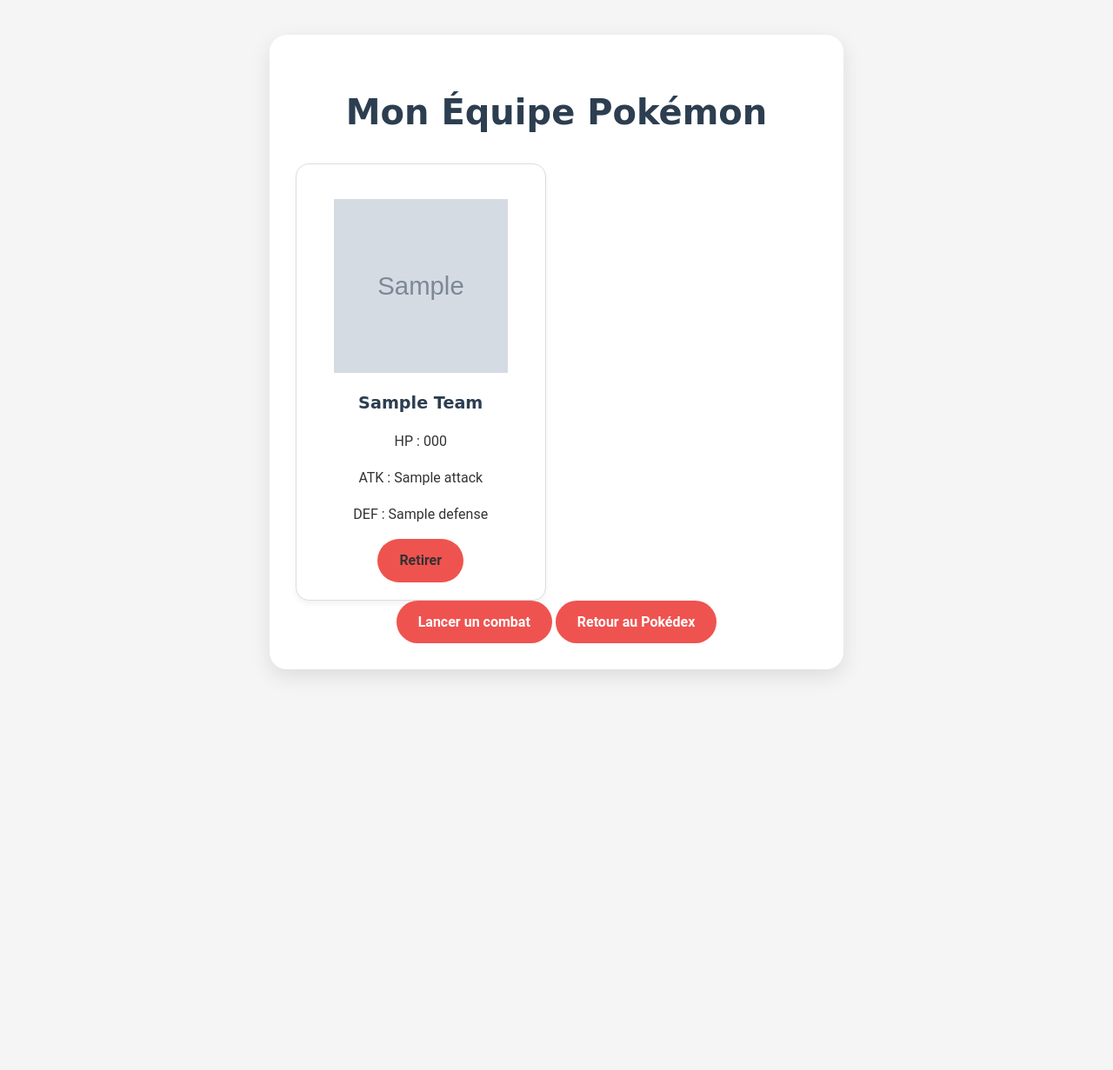
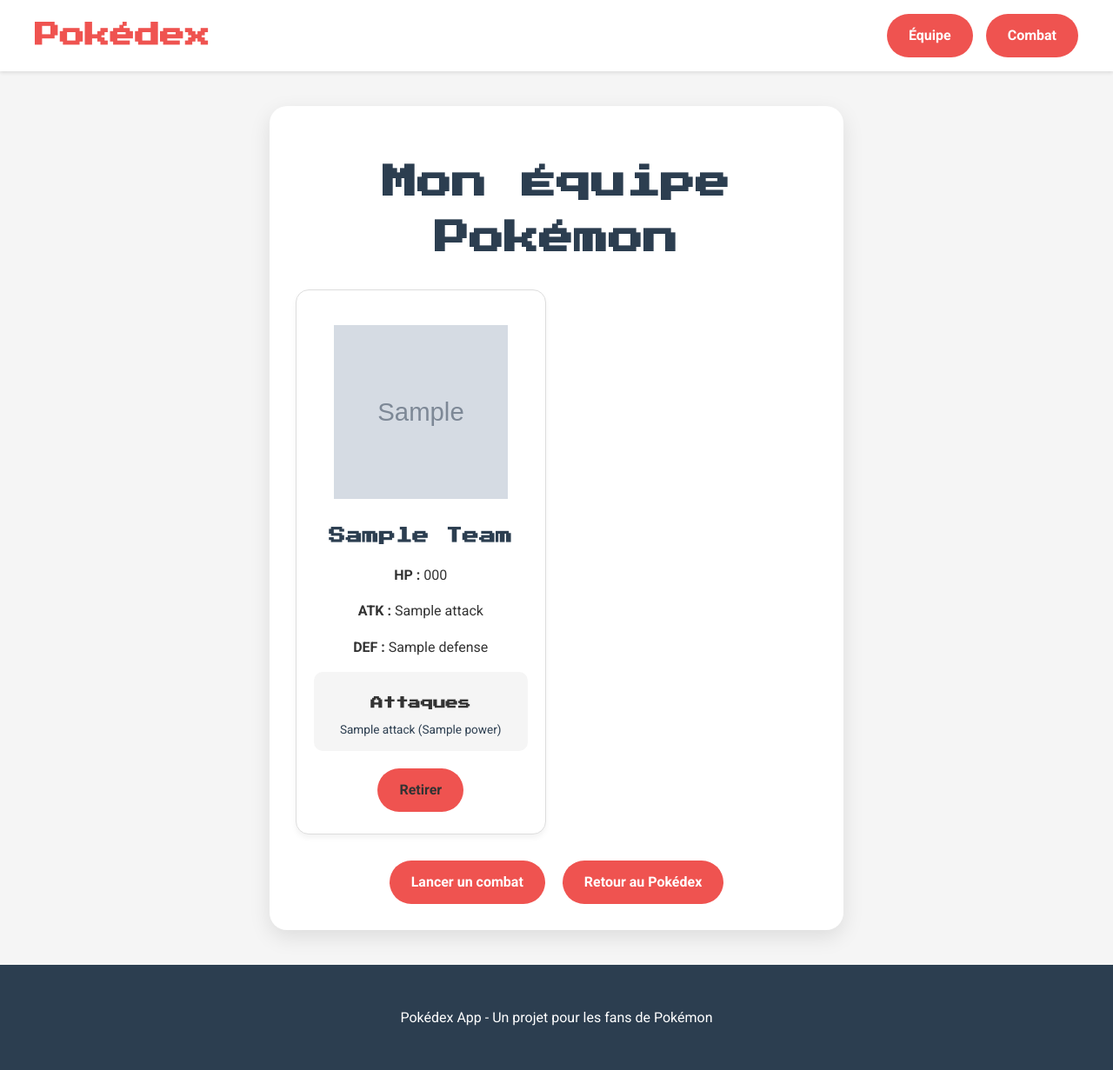
Before and after one commit to LoricWorms/PokeProject, a Django app: template pokeApp/templates/pokeApp/team.html in a window 1280 px wide. Shown: the whole page at 87% size. Before the commit the page ends 778 px from the top, so only its background shows below. Run offline with Django 5.2, Linux system fonts and the light colour scheme; the template is opened without the code that fills it: most values are stand-ins (such as "Sample title", 1, 10 or a date in 2020); grey boxes marked "Sample" are stand-in pictures.

Commit message:
refonte graphique pour la partie équuipe

```diff
--- a/pokeApp/static/css/pokemon.css
+++ b/pokeApp/static/css/pokemon.css
@@ -235,13 +235,6 @@
 .enemy-card {
     border-color: var(--accent-blue);
 }
-
-.team-grid {
-    display: grid;
-    grid-template-columns: repeat(auto-fill, minmax(140px, 1fr));
-    gap: 15px;
-}
-
 .small-card img {
     width: 100px;
     height: 100px;
@@ -345,3 +338,55 @@
     flex-direction: column;
     gap: 20px;
 }
+
+.team-grid {
+    display: grid;
+    grid-template-columns: repeat(auto-fill, minmax(220px, 1fr));
+    gap: 25px;
+    margin-top: 20px;
+}
+
+.team-card {
+    padding-bottom: 25px;
+}
+
+.team-card h2 {
+    margin-bottom: 10px;
+}
+
+.attack-list {
+    background: var(--light-gray);
+    padding: 10px;
+    border-radius: 10px;
+    margin: 10px 0;
+}
+
+.attack-list h3 {
+    font-size: 0.9rem;
+    margin-bottom: 8px;
+}
+
+.attack-list ul {
+    list-style: none;
+    padding: 0;
+    margin: 0;
+}
+
+.attack-list li {
+    font-size: 0.85rem;
+    margin: 4px 0;
+    color: var(--dark-blue);
+}
+
+.remove-btn {
+    margin-top: 10px;
+    display: inline-block;
+    background-color: var(--primary-red);
+}
+
+.team-actions {
+    margin-top: 30px;
+    display: flex;
+    justify-content: center;
+    gap: 20px;
+}
--- a/pokeApp/templates/pokeApp/team.html
+++ b/pokeApp/templates/pokeApp/team.html
@@ -1,20 +1,34 @@
+{% extends 'pokeApp/base.html' %}
 {% load static %}
-<link rel="stylesheet" href="{% static 'css/pokemon.css' %}">
+
+{% block content %}
 
 <div class="pokemon-details-card">
     <h1>Mon équipe Pokémon</h1>
 
     {% if team %}
-        <div id="pokedex">
+        <div class="team-grid">
             {% for p in team %}
-                <div class="pokemon-card">
+                <div class="pokemon-card team-card">
                     <img src="{{ p.image }}" alt="{{ p.name }}">
                     <h2>{{ p.name }}</h2>
-                    <p> HP : {{ p.hp }}</p>
-                    <p> ATK : {{ p.attack }}</p>
-                    <p> DEF : {{ p.defense }}</p>
 
-                    <a href="{% url 'remove_from_team' p.id %}" class="back-link">
+                    <p><strong>HP :</strong> {{ p.hp }}</p>
+                    <p><strong>ATK :</strong> {{ p.attack }}</p>
+                    <p><strong>DEF :</strong> {{ p.defense }}</p>
+
+                    {% if p.attacks %}
+                    <div class="attack-list">
+                        <h3>Attaques</h3>
+                        <ul>
+                            {% for atk in p.attacks %}
+                                <li>{{ atk.name }} ({{ atk.power }})</li>
+                            {% endfor %}
+                        </ul>
+                    </div>
+                    {% endif %}
+
+                    <a href="{% url 'remove_from_team' p.id %}" class="back-link remove-btn">
                         Retirer
                     </a>
                 </div>
@@ -24,6 +38,7 @@
         <p>Aucun Pokémon dans l’équipe.</p>
     {% endif %}
 
+    <div class="team-actions">
         <a href="{% url 'battle' %}" class="back-link">
             Lancer un combat
         </a>
@@ -32,3 +47,6 @@
             Retour au Pokédex
         </a>
     </div>
+</div>
+
+{% endblock %}
--- a/pokeApp/views.py
+++ b/pokeApp/views.py
@@ -128,6 +128,9 @@
                 'hp': data['stats'][0]['base_stat'],
                 'attack': data['stats'][1]['base_stat'],
                 'defense': data['stats'][2]['base_stat'],
+                'attacks': [
+                     {'name': m['move']['name'], 'power': random.randint(10, 25)}
+                     for m in data['moves'][:4]]
             })
 
     return render(request, 'pokeApp/team.html', {
```
Lines whose indentation alone changed are shown as unchanged.
